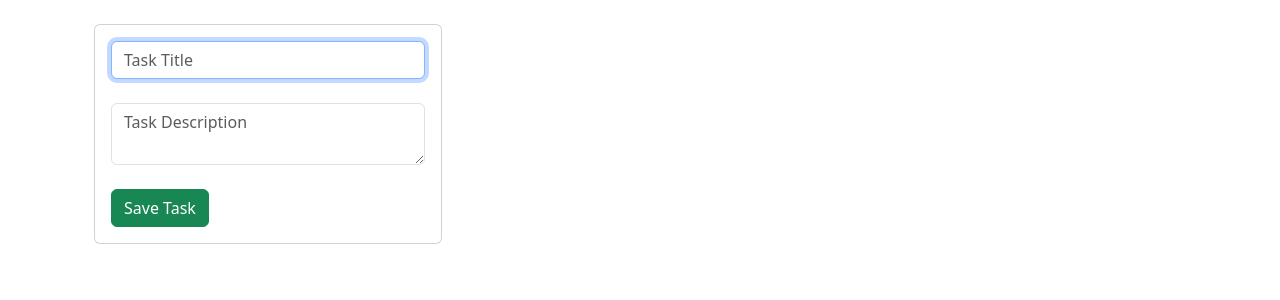
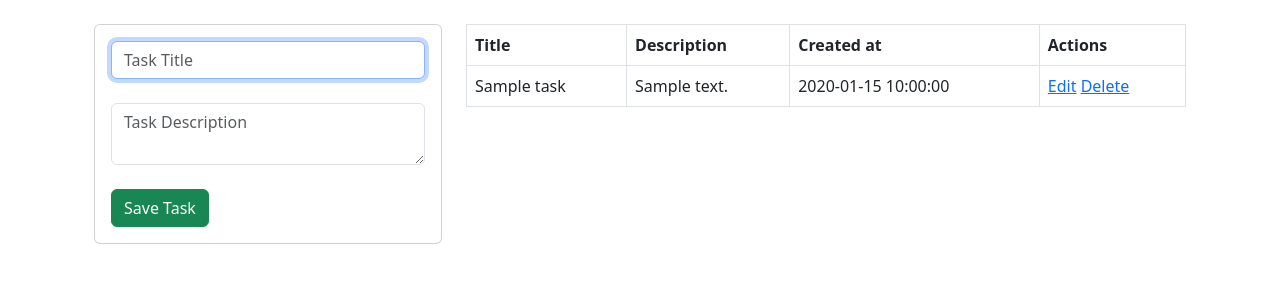
Before and after one commit to jesusdominguez2004/php-tasks-mysqli, a PHP site: page / in a window 1280 px wide. Shown: the part 56-356 px from the top of the page. Run offline with PHP 8.4, Linux system fonts and the light colour scheme; tables that the repository leaves empty or names only in its code hold one stand-in row (values such as "Sample post").

Commit message:
tabla de consultas inicial...

```diff
--- a/index.php
+++ b/index.php
@@ -32,8 +32,39 @@
                 </form>
             </div>
         </div>
+
+        <!-- Tabla de consultas -->
         <div class="col-md-8">
+            <table class="table table-bordered">
+                <thead>
+                    <tr>
+                        <th>Title</th>
+                        <th>Description</th>
+                        <th>Created at</th>
+                        <th>Actions</th>
+                    </tr>
+                </thead>
+                <tbody>
+                    <?php
+                        $query = "SELECT * FROM tasks";
+                        $results_tasks = mysqli_query($conn, $query);
 
+                        while ($row = mysqli_fetch_array($results_tasks)) {
+                    ?>
+
+                            <tr>
+                                <td><?php echo $row['title']; ?></td>
+                                <td><?php echo $row['description']; ?></td>
+                                <td><?php echo $row['created_at']; ?></td>
+                                <td>
+                                    <a href="edit_task.php?id=<?php echo $row['id'];?>">Edit</a>
+                                    <a href="delete_task.php?id=<?php echo $row['id'];?>">Delete</a>
+                                </td>
+                            </tr>
+
+                    <?php } ?>
+                </tbody>
+            </table>
         </div>
     </div>
 </div>
```
